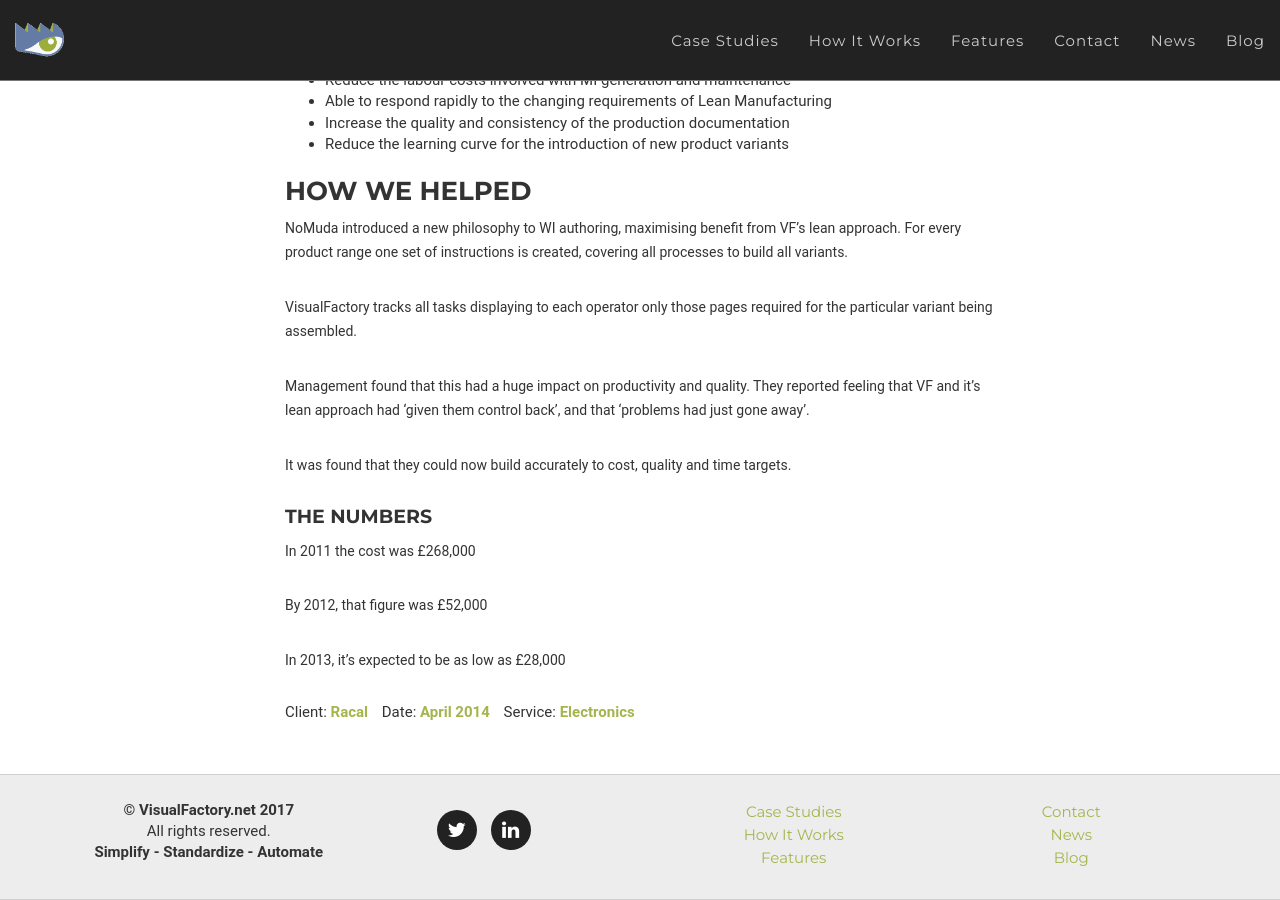
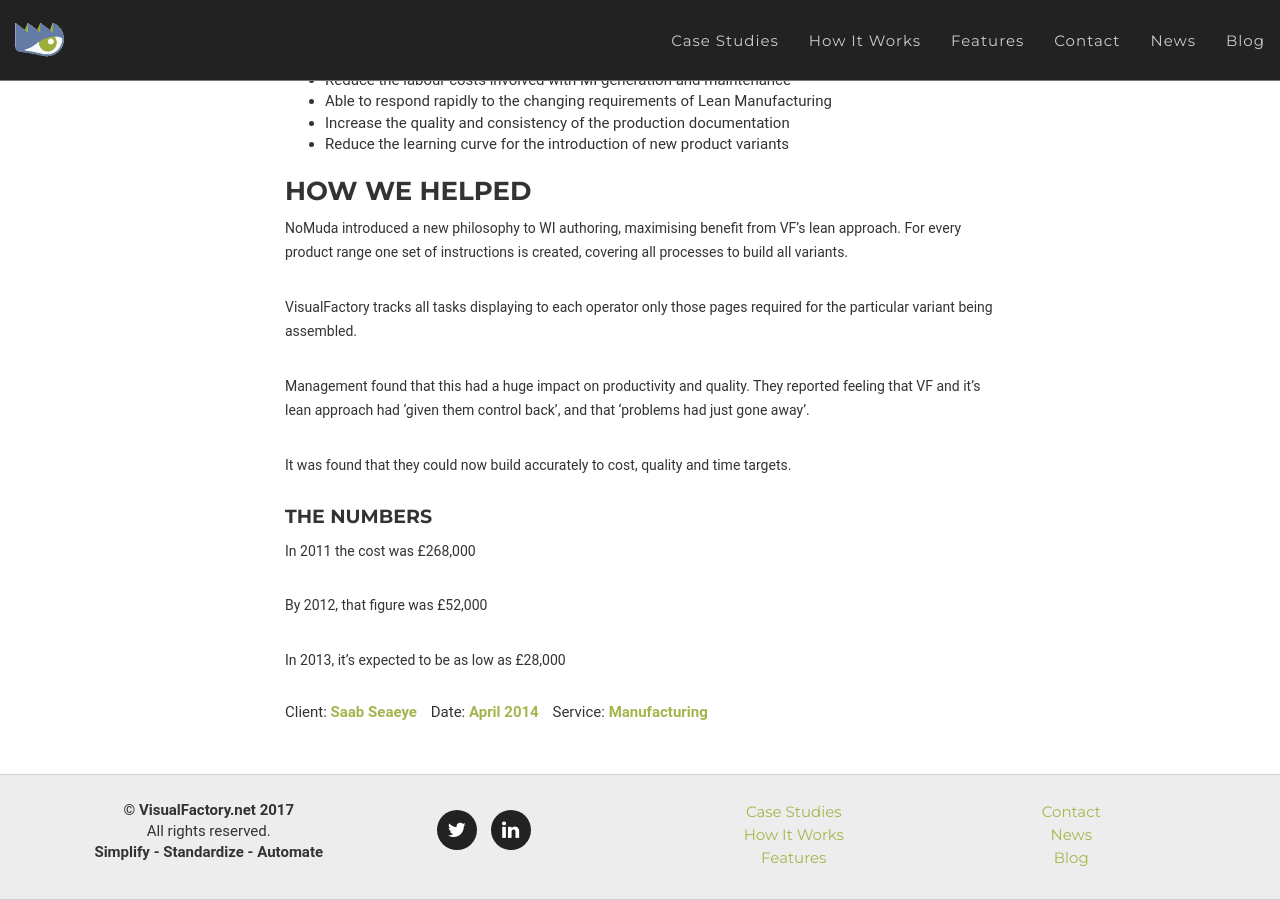
Before and after one commit to ASCNomuda/ascnomuda.github.io, a Jekyll site: the page built from _posts/2017-01-09-saab-seaeye-case-study.md, in a window 1280 px wide and 900 px high, scrolled down 1128 px. Built offline with Jekyll 4.4.1, drawn with Linux system fonts in a browser that asks for light colours; some web fonts are replaced; part of the change alters nothing that is shown.

Commit message:
Update 2017-01-09-saab-seaeye-case-study.md

```diff
--- a/_posts/2017-01-09-saab-seaeye-case-study.md
+++ b/_posts/2017-01-09-saab-seaeye-case-study.md
@@ -9,13 +9,10 @@ img: seaeye-submersible.jpg
 thumbnail: /seaeye-submersible-thumbnail.jpg
 alt: Submersible
 project-date: April 2014
-client: Racal
-category: Electronics
-description-1: Summary
-description-2: 'Saab Seaeye had become very reliant on staff knowledge; little production information was written down, most of it jotted in operator’s notebooks.'
-description-3: 'If staff left, so did their knowledge. The company wanted to get information out of heads and into a proper system.'
-description-4: 'This dependence on experience meant staff training was time consuming, with productivity and quality inconsistent.'
-description-5: Building working instructions correctly with VisualFactory solved virtually all problems. It enabled the company to consistently control both product build process and quality.
+client: Saab Seaeye
+category: Manufacturing
+description-heading:
+description:
 ---
 
 
```
